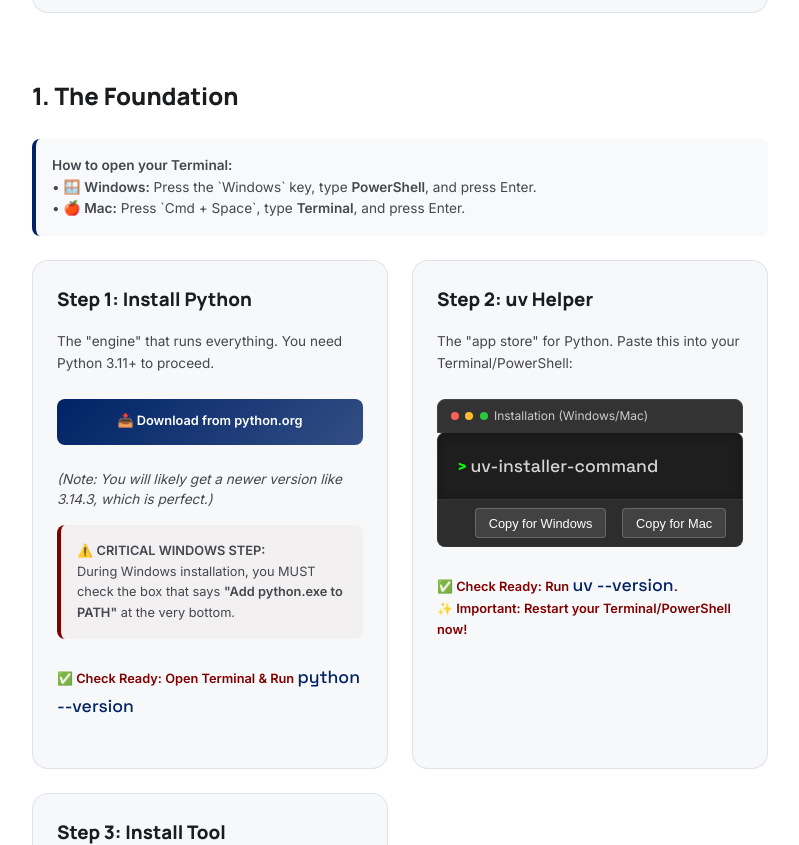
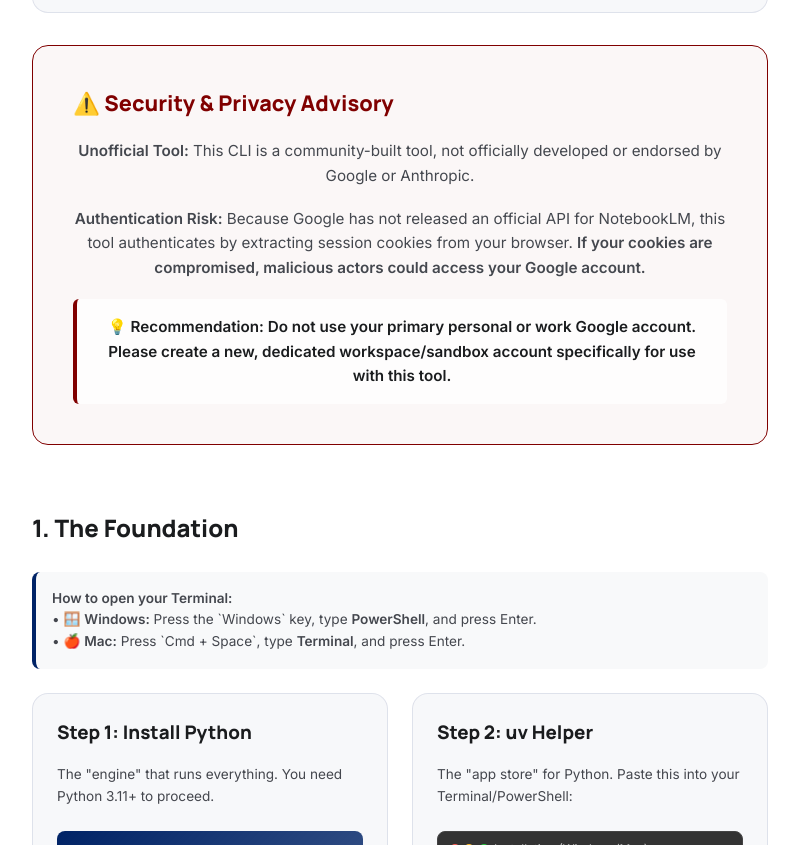
Before and after one commit to ajarnpai/agentic-ai-resources, a plain HTML site: page index.html in a window 1280 px wide. Shown: the part 935-1780 px from the top of the page, without its empty margins (240-1039 px from the left). Drawn offline with Linux system fonts and the light colour scheme.

Commit message:
Security advisory: Added critical warning block regarding cookie-based authentication, unofficial tool risks, and secondary sandbox account recommendation.

```diff
--- a/index.html
+++ b/index.html
@@ -337,7 +337,25 @@
                     <li><strong>Fact-Checked Responses:</strong> Your AI uses your sources to answer, significantly reducing "hallucinations."</li>
                     <li><strong>One-Stop Guide:</strong> This site provides everything you need to bridge that gap and build your custom technical knowledge base.</li>
                 </ul>
+                </ul>
             </div>
+
+            <!-- Security Advisory -->
+            <div class="setup-card" style="margin: 2rem 0; padding: 2.5rem; background: rgba(128,0,0,0.03); border-color: var(--secondary);">
+                <h3 style="color: var(--secondary); margin-bottom: 1.2rem; font-size: 1.35rem;">⚠️ Security & Privacy Advisory</h3>
+                <p style="margin-bottom: 1.2rem; line-height: 1.6; font-size: 0.95rem;">
+                    <strong>Unofficial Tool:</strong> This CLI is a community-built tool, not officially developed or endorsed by Google or Anthropic.
+                </p>
+                <p style="margin-bottom: 1.2rem; line-height: 1.6; font-size: 0.95rem;">
+                    <strong>Authentication Risk:</strong> Because Google has not released an official API for NotebookLM, this tool authenticates by extracting session cookies from your browser. <strong>If your cookies are compromised, malicious actors could access your Google account.</strong>
+                </p>
+                <div style="padding: 1rem; background: rgba(255,255,255,0.8); border-left: 4px solid var(--secondary); border-radius: 6px;">
+                    <p style="margin-bottom: 0; line-height: 1.6; font-size: 0.95rem; font-weight: 600; color: var(--text-color);">
+                        💡 Recommendation: Do not use your primary personal or work Google account. Please create a new, dedicated workspace/sandbox account specifically for use with this tool.
+                    </p>
+                </div>
+            </div>
+
         </section>
 
         <!-- Phase 1: Foundation -->
```
Also changed, not shown: 1 other file.
